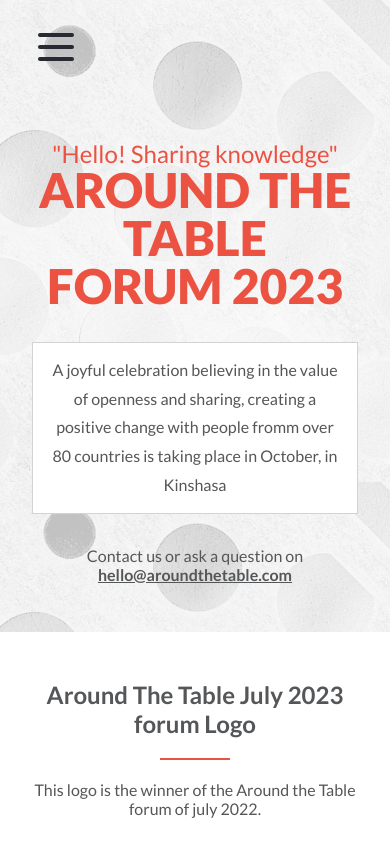
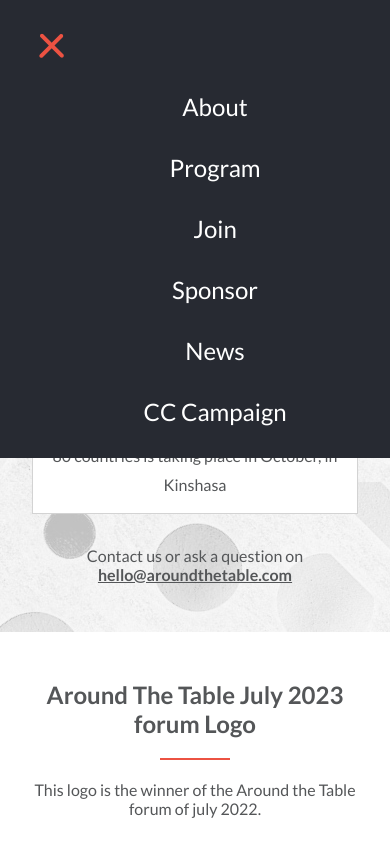
Before and after one commit to thasipablo/around_the_table, a website: page about.html in a window 390 px wide. Shown: the top 844 px of the page. Drawn offline with Linux system fonts and the light colour scheme.

Commit message:
design the mobile menu

```diff
--- a/about.html
+++ b/about.html
@@ -34,6 +34,19 @@
               <li class="nav-bar-item"><a href="#">News</a></li>
               <li class="nav-bar-item last"><a href="#">CC Campaign</a></li>
             </ul>
+            <div class="mobile-menu-wrapper">
+              <button class="close-menu">
+                <img src="images/menu-close.png" alt="close menu">
+              </button>
+              <ul class="mobile-menu">
+                <li class="nav-bar-item active"><a href="#">About</a></li>
+                <li class="nav-bar-item"><a href="#">Program</a></li>
+                <li class="nav-bar-item"><a href="#">Join</a></li>
+                <li class="nav-bar-item"><a href="#">Sponsor</a></li>
+                <li class="nav-bar-item"><a href="#">News</a></li>
+                <li class="nav-bar-item last"><a href="#">CC Campaign</a></li>
+              </ul>
+            </div>
           </div>
         </nav>
         <div class="hero container">
@@ -69,7 +82,9 @@
           Our last forums
           <span class="separator"></span>
         </h2>
-        <p class="sub-title">Take a look at the last two Around The Table forums.</p>
+        <p class="sub-title">
+          Take a look at the last two Around The Table forums.
+        </p>
         <div class="forums-list container">
           <article class="forum-item">
             <h3 class="year">2022</h3>
@@ -107,11 +122,9 @@
       </section>
       <footer class="footer-about">
         <p>
-          <img src="images/logo-lg.png" alt="winner logo" />
+          <img src="images/logo-lg-w.png" alt="winner logo" />
         </p>
-        <p>
-          &copy; Around The Table - All rights reserved
-        </p>
+        <p>&copy; Around The Table - All rights reserved</p>
       </footer>
     </main>
   </body>
--- a/css/style.css
+++ b/css/style.css
@@ -31,6 +31,10 @@ a {
 
 ul {
   list-style-type: none;
+  margin: 0;
+}
+
+li {
   margin: 0;
 }
 
@@ -388,6 +392,32 @@ button {
   margin: 2rem;
 }
 
+.mobile-menu-wrapper {
+  position: absolute;
+  top: 0;
+  left: 0;
+  right: 0;
+  background: var(--primary-color);
+  padding: 2rem;
+}
+
+.mobile-menu {
+  color: #fff;
+  display: flex;
+  flex-direction: column;
+  gap: 2rem;
+  padding-top: 2rem;
+}
+
+.close-menu {
+  display: flex;
+  justify-content: start;
+}
+
+.mobile-menu .nav-bar-item {
+  font-size: 1.5em;
+}
+
 @media screen and (min-width: 768px) {
   #brand {
     display: block;
```
Also changed, not shown: index.html (+2 -2 lines), images/logo-lg-w.png (added), images/menu-close.png (added).
